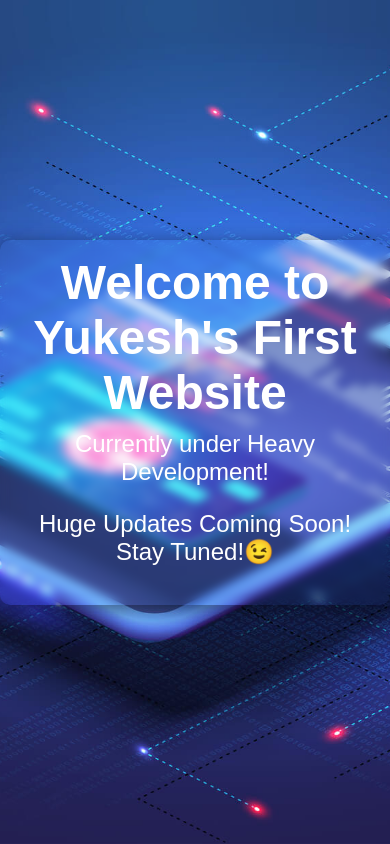
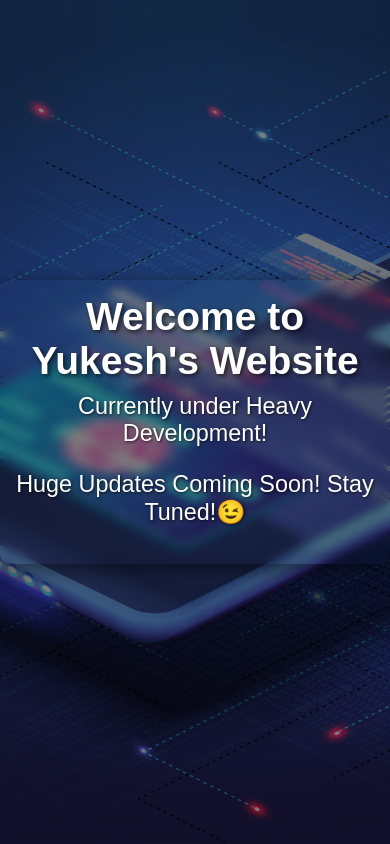
Before and after one commit to Yukesh121/Yukesh121.github.io, a plain HTML site: page index.html in a window 390 px wide. Drawn offline with Linux system fonts and the light colour scheme.

Commit message:
Update index.html

```diff
--- a/index.html
+++ b/index.html
@@ -14,9 +14,22 @@
             background-image: url('https://github.com/Yukesh121/Yukesh121.github.io/blob/main/Background.jpg?raw=true');
             background-size: cover;
             background-position: center;
-            font-family: Arial, sans-serif;
+            font-family: 'Arial', sans-serif;
             color: white;
             overflow: hidden;
+            position: relative;
+        }
+
+
+        body::before {
+            content: '';
+            position: absolute;
+            top: 0;
+            left: 0;
+            right: 0;
+            bottom: 0;
+            background: rgba(0, 0, 0, 0.5);
+            z-index: 1;
         }
 
         .container {
@@ -26,20 +39,24 @@
             padding: 20px;
             border-radius: 10px;
             box-shadow: 0 4px 20px rgba(0, 0, 0, 0.5);
+            position: relative;
+            z-index: 2;
         }
 
         h1 {
-            font-size: 3em;
+            font-size: 5vw;
             margin: 0;
             animation: slideIn 1s ease forwards, techyAnimation 1s ease forwards;
             opacity: 0;
+            text-shadow: 2px 2px 5px rgba(0, 0, 0, 0.7);
         }
 
         p {
-            font-size: 1.5em;
+            font-size: 3vw;
             margin-top: 10px;
             animation: slideIn 1.5s ease forwards, techyAnimation 1s ease forwards;
             opacity: 0;
+            text-shadow: 1px 1px 3px rgba(0, 0, 0, 0.7);
         }
 
         @keyframes fadeIn {
@@ -76,10 +93,10 @@
 
         @media (max-width: 600px) {
             h1 {
-                font-size: 3.5em;
+                font-size: 8vw;
             }
             p {
-                font-size: 2em;
+                font-size: 5vw;
             }
             .container {
                 padding: 15px;
@@ -88,17 +105,17 @@
 
         @media (max-width: 400px) {
             h1 {
-                font-size: 3em;
+                font-size: 10vw;
             }
             p {
-                font-size: 1.5em;
+                font-size: 6vw;
             }
         }
     </style>
 </head>
 <body>
     <div class="container">
-        <h1>Welcome to Yukesh's First Website</h1>
+        <h1>Welcome to Yukesh's Website</h1>
         <p>Currently under Heavy Development!</p>
         <p>Huge Updates Coming Soon! Stay Tuned!😉</p>
     </div>
```
